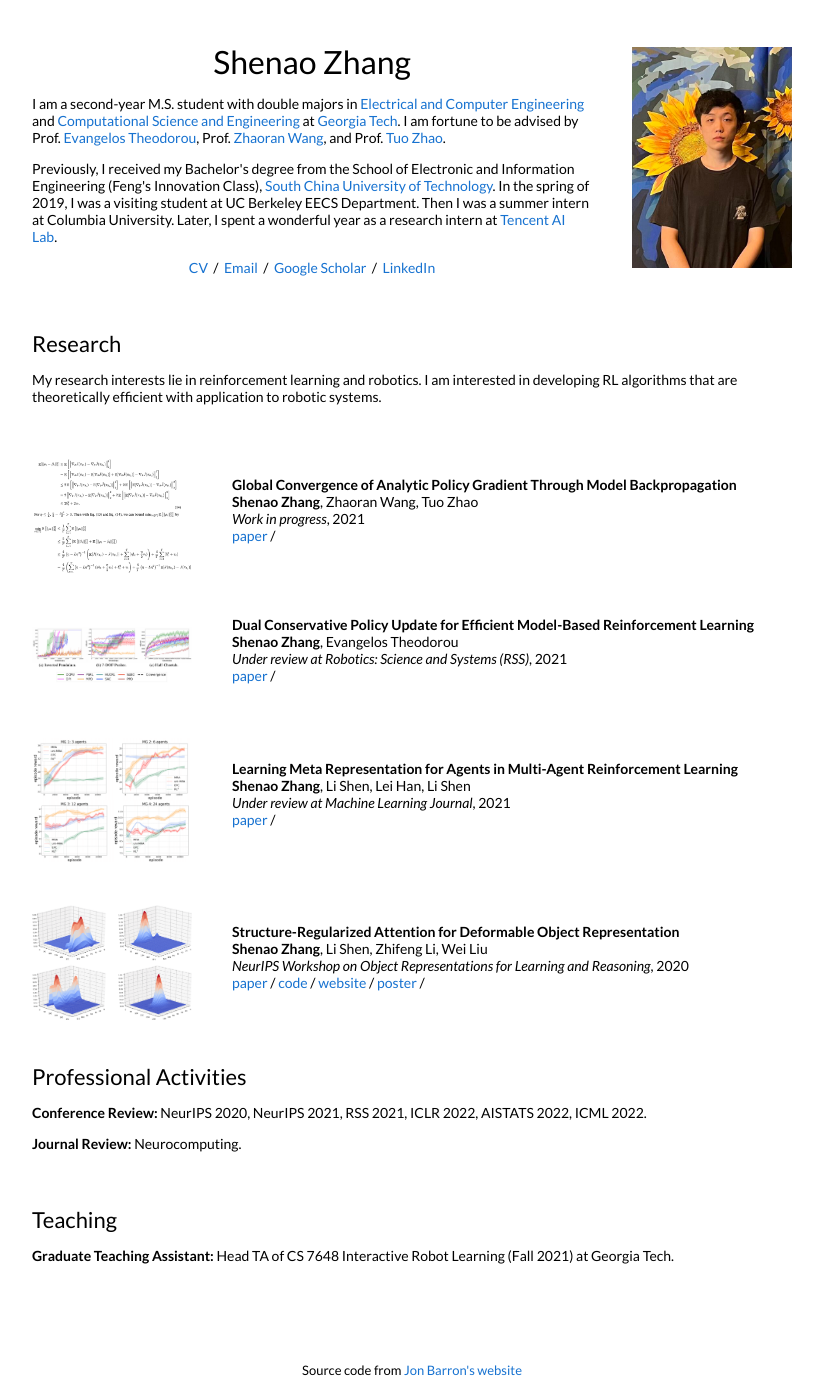
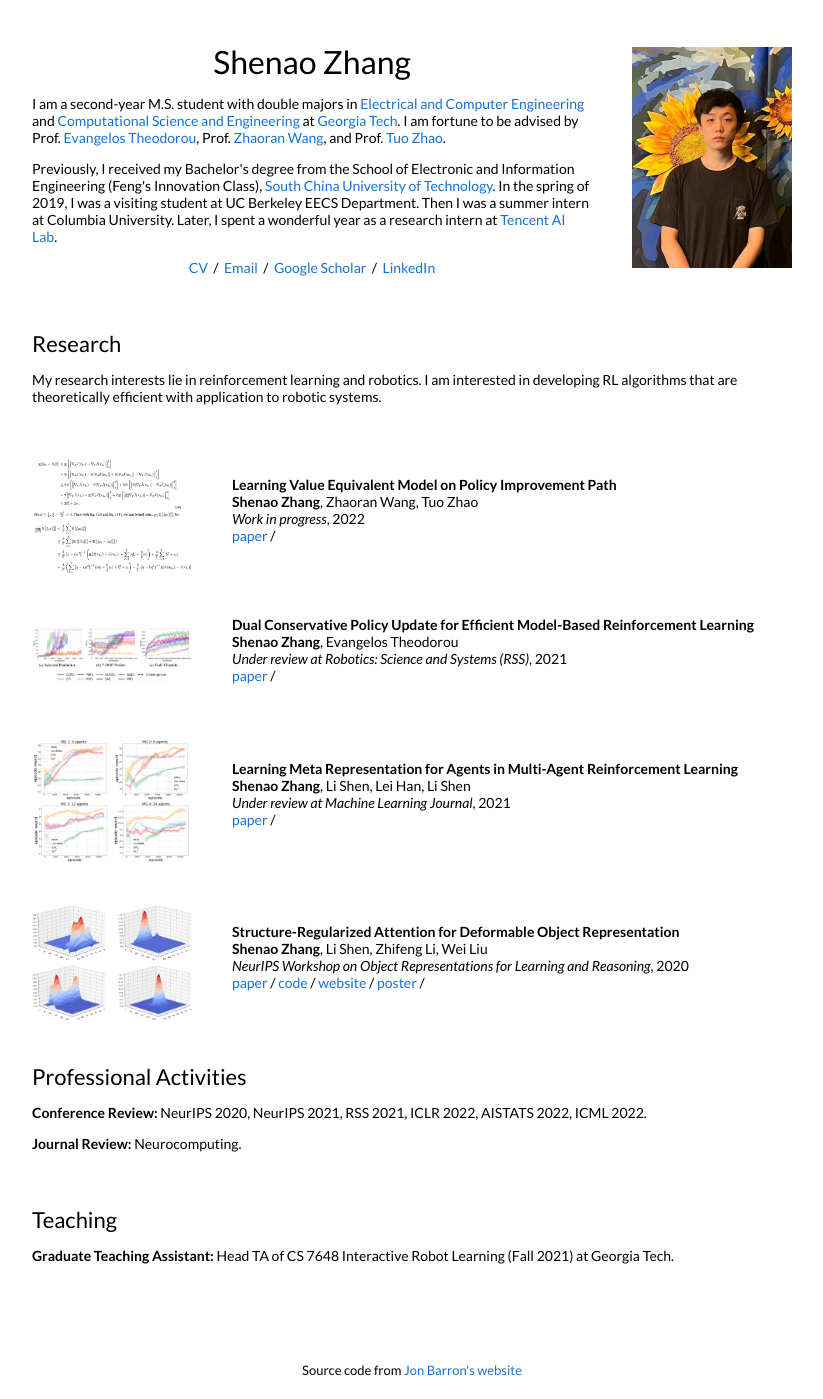
Before and after one commit to shenao-zhang/shenao-zhang.github.io, a Jekyll site: the page built from _posts/2021-12-02-mbpg.markdown, in a window 1280 px wide. Shown: the whole page, without its empty margins (228-1051 px from the left). Built offline with Jekyll 4.4.1, drawn with Linux system fonts in a browser that asks for light colours.

Commit message:
Update 2021-12-02-mbpg.markdown

```diff
--- a/_posts/2021-12-02-mbpg.markdown
+++ b/_posts/2021-12-02-mbpg.markdown
@@ -1,7 +1,7 @@
 ---
 layout: post
-title:  "Global Convergence of Analytic Policy Gradient Through Model Backpropagation"
-date:   2021-12-08 21:12:53 +00:00
+title:  "Learning Value Equivalent Model on Policy Improvement Path"
+date:   2022-01-08 21:12:53 +00:00
 image: /images/mbpg21.jpg
 categories: research
 author: "Shenao Zhang"
```
